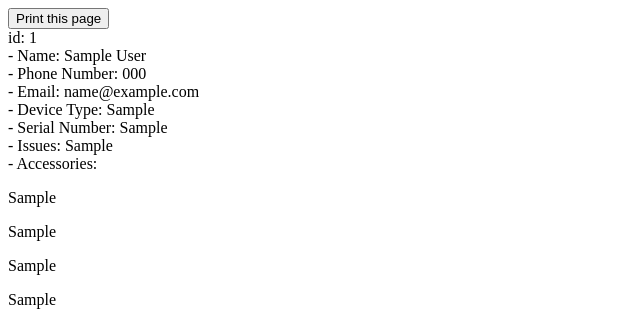
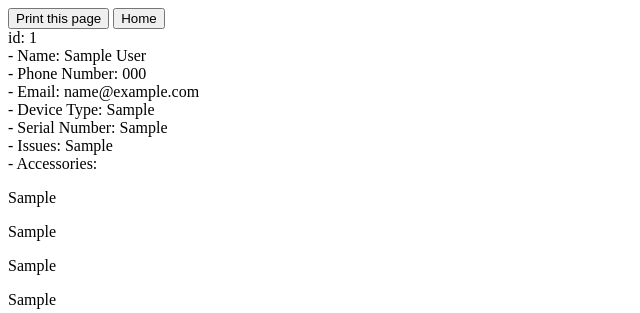
Before and after one commit to breekru/container_site, a PHP site: page /confirm.php in a window 1280 px wide. Shown: the top 313 px of the page, without its empty margins (0-640 px from the left). Run offline with PHP 8.4, Linux system fonts and the light colour scheme; the visitor is signed in with stand-in values (Sample User, id 1); tables that the repository leaves empty hold one stand-in row (values such as "Sample post"); data that the repository does not hold is empty.

Commit message:
Update confirm.php
Added Home button to Confirm

```diff
--- a/src/confirm.php
+++ b/src/confirm.php
@@ -16,6 +16,7 @@ $last_id = $_SESSION['l_id'];
     </head>
     <body>
     <button onClick="window.print()">Print this page</button>
+    <button onClick="location.href='index.php'" type="button">Home</button>
     <br>
     </body>
 </html>
```
